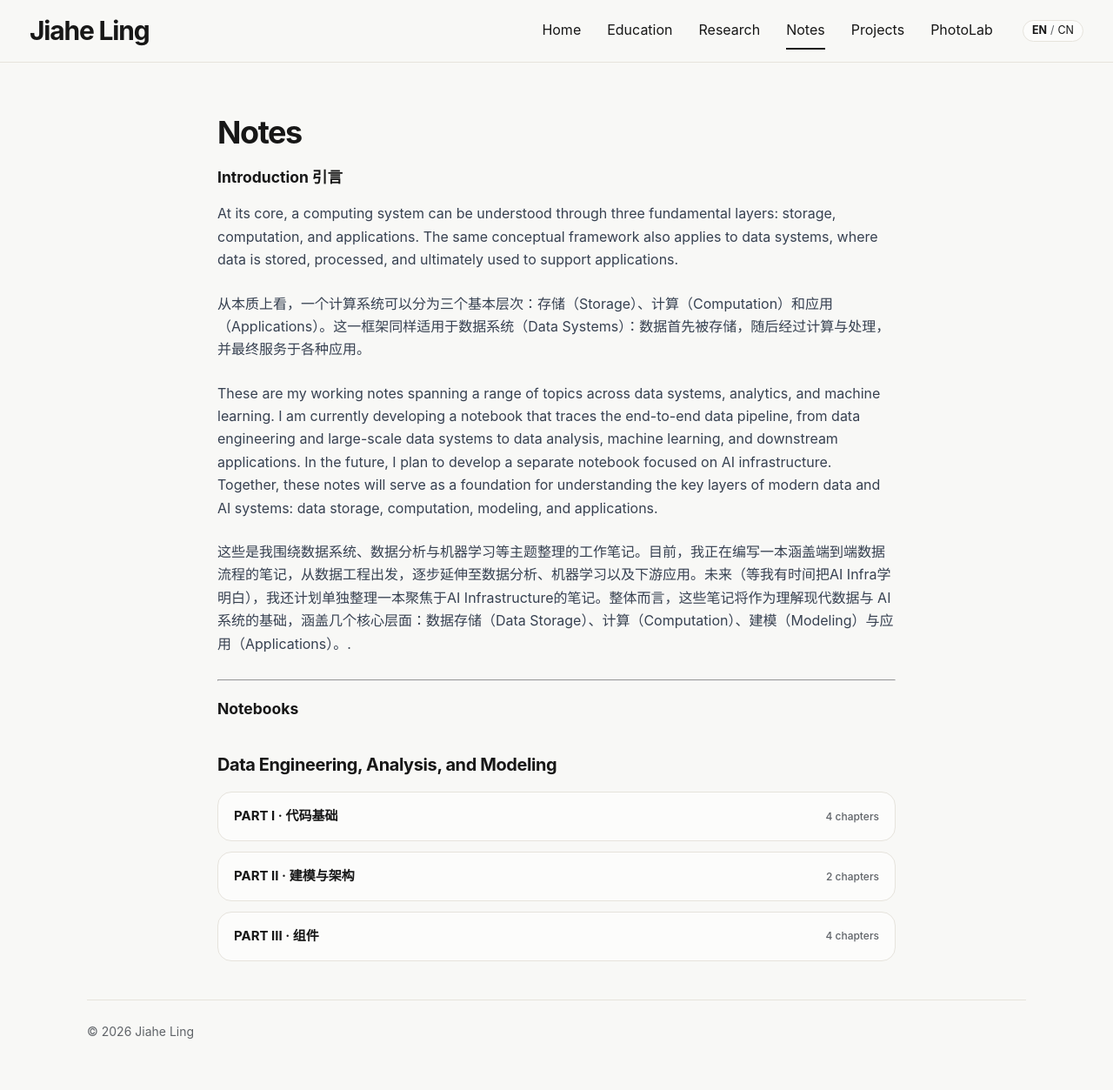
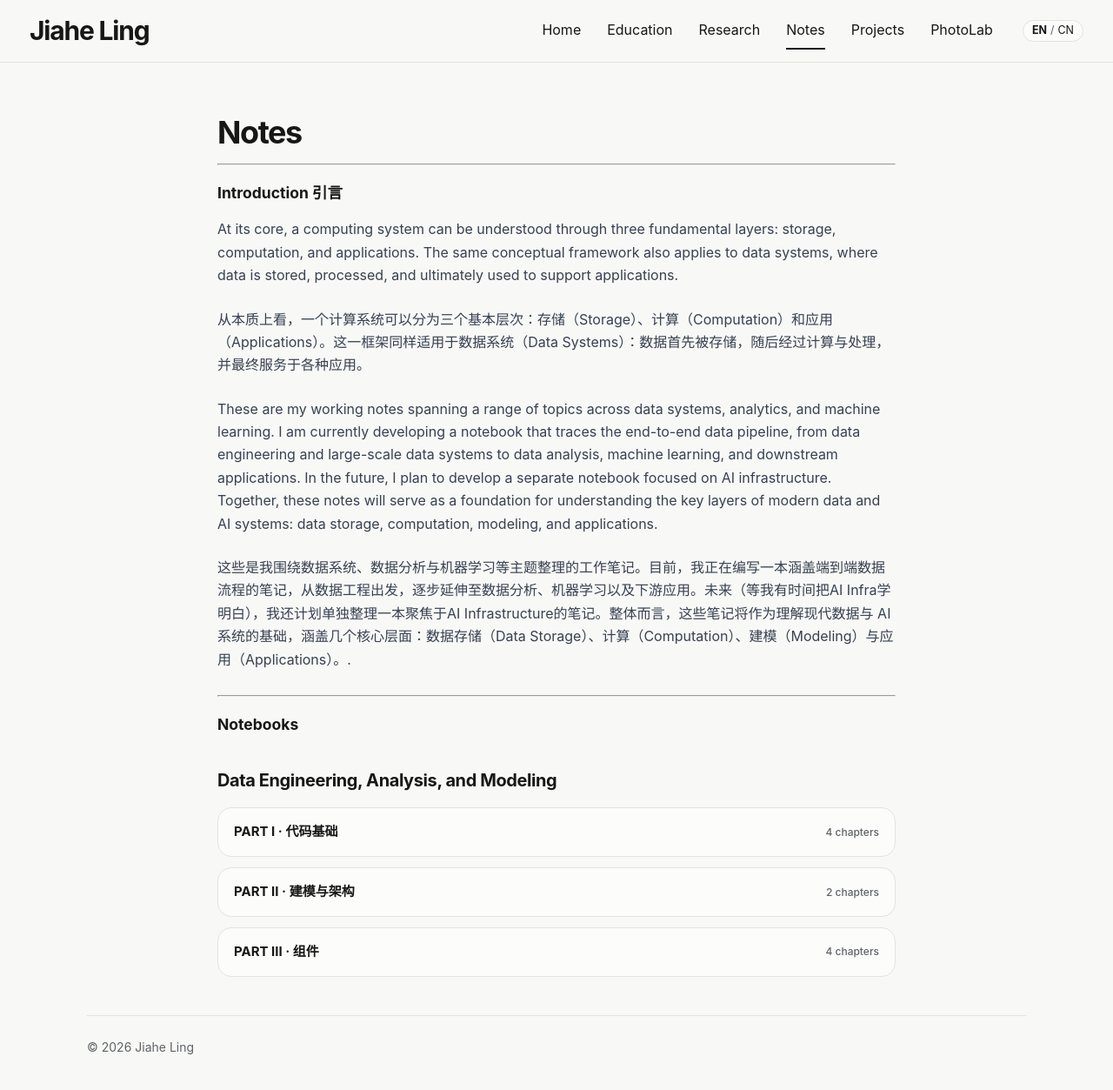
Before and after one commit to JiaheLing/jiaheling.github.io, a Jekyll site: the page built from pages/notes.html, in a window 1280 px wide. Shown: the whole page at 87% size. Built offline with Jekyll 4.4.1, drawn with Linux system fonts in a browser that asks for light colours.

Commit message:
update notes

```diff
--- a/pages/notes.html
+++ b/pages/notes.html
@@ -25,6 +25,7 @@ title: Notes
 
   <main class="page content-page">
     <h1>Notes</h1>
+    <hr class="rule">
     <h3>Introduction 引言</h3>
     <p class="page-intro"> At its core, a computing system can be understood through three fundamental layers: storage, computation, and applications. The same conceptual framework also applies to data systems, where data is stored, processed, and ultimately used to support applications.</p>
     <p class="page-intro"> 从本质上看，一个计算系统可以分为三个基本层次：存储（Storage）、计算（Computation）和应用（Applications）。这一框架同样适用于数据系统（Data Systems）：数据首先被存储，随后经过计算与处理，并最终服务于各种应用。</p>
```
